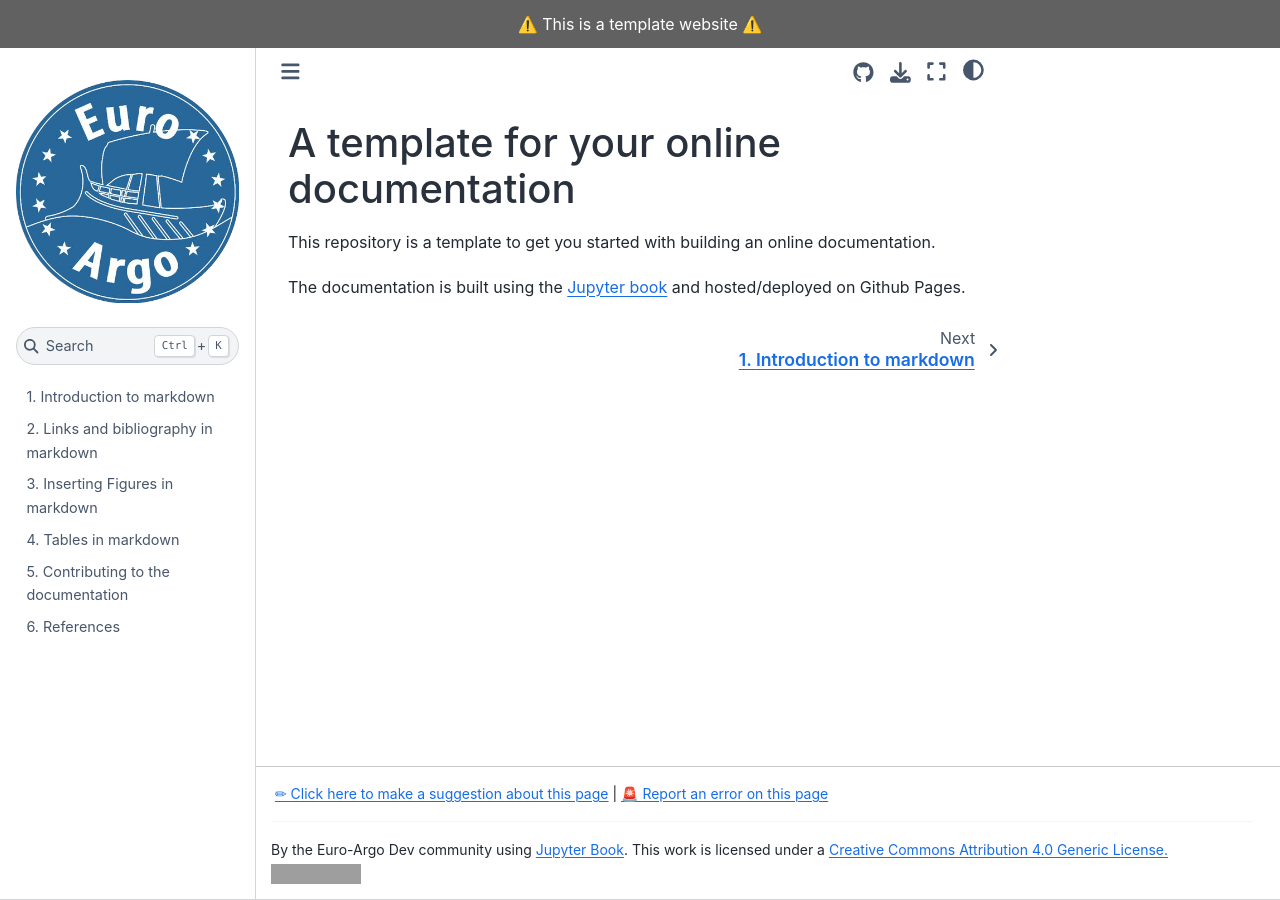
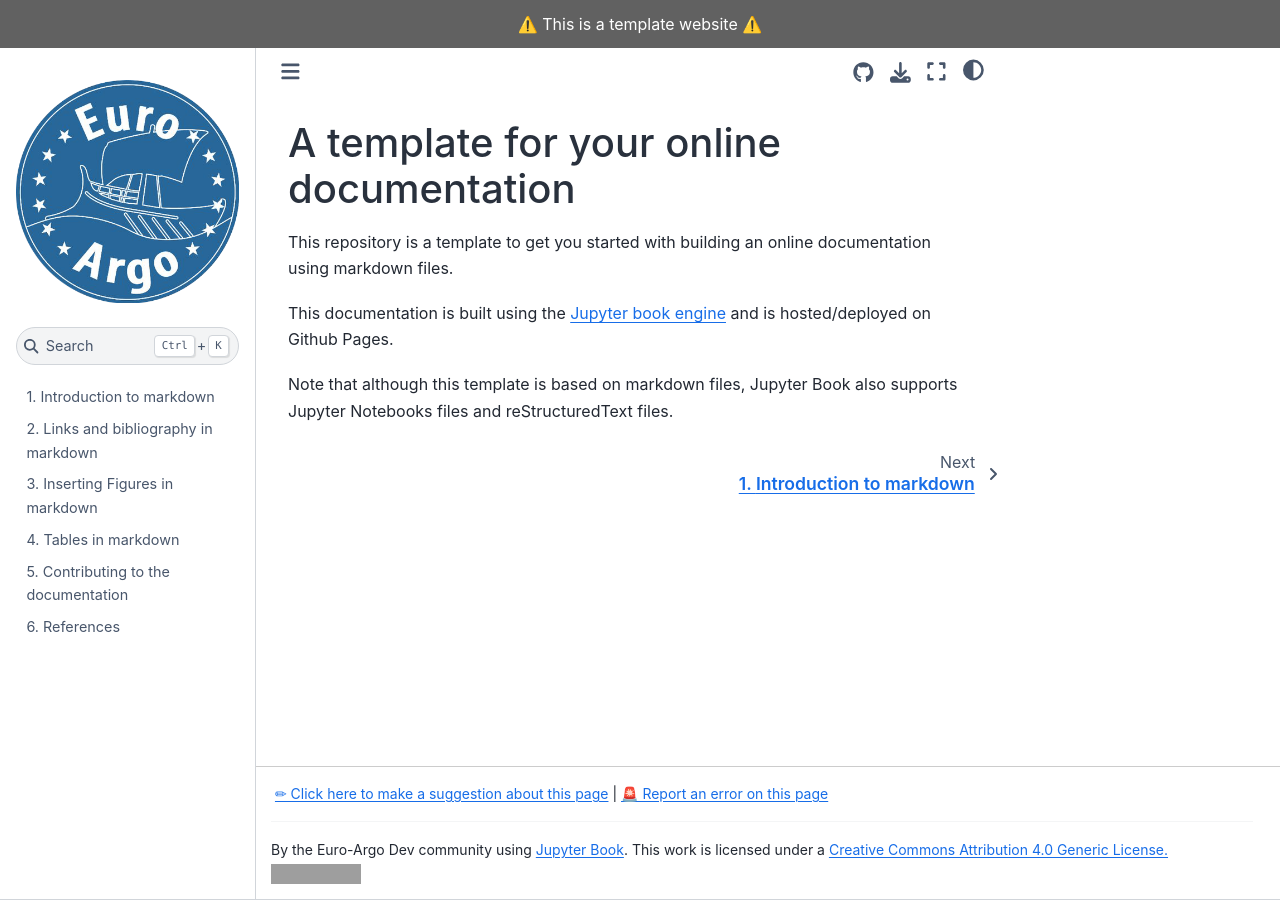
Before and after one commit to euroargodev/online_documentation, a Jupyter Book: the page built from content/README.md, in a window 1280 px wide. Built offline with Jupyter Book 1.0.4 settings and Sphinx 7.4.7 and the Sphinx Book theme 1.1.4, drawn with Linux system fonts in a browser that asks for light colours; grey boxes are pictures that could not be loaded.

Commit message:
Update README.md

```diff
--- a/content/README.md
+++ b/content/README.md
@@ -1,5 +1,7 @@
 # A template for your online documentation
 
-This repository is a template to get you started with building an online documentation.
+This repository is a template to get you started with building an online documentation using markdown files.
 
-The documentation is built using the [Jupyter book](https://jupyterbook.org/en/stable/intro.html) and hosted/deployed on Github Pages.
+This documentation is built using the [Jupyter book engine](https://jupyterbook.org/en/stable/intro.html) and is hosted/deployed on Github Pages.
+
+Note that although this template is based on markdown files, Jupyter Book also supports Jupyter Notebooks files and reStructuredText files.
```
